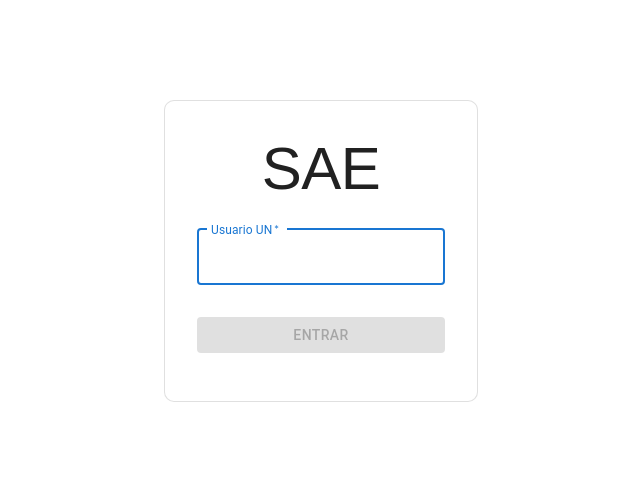
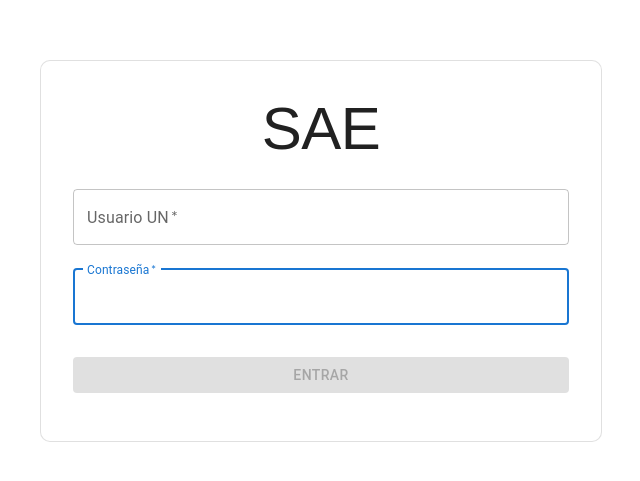
Before and after one commit to Arquisoft-2023/SAE_wa, a React (Vite) app: page /sae/signin in a window 1280 px wide. Shown: the part 149-630 px from the top of the page, without its empty margins (319-959 px from the left). Built offline with nearby package versions, Linux system fonts and the light colour scheme; a web font is replaced by a local one.

Commit message:
password textfield

```diff
--- a/src/pages/signin/SigninPage.tsx
+++ b/src/pages/signin/SigninPage.tsx
@@ -112,6 +112,16 @@ const SigninPage = () => {
               autoFocus
               onChange={handleChangeTextField}
             />
+            <TextField
+              margin="normal"
+              required
+              fullWidth
+              id="password"
+              label="Contraseña"
+              name="contraseña"
+              autoComplete="contraseña"
+              autoFocus
+            />
             <Box
               sx={{
                 display: "flex",
```
